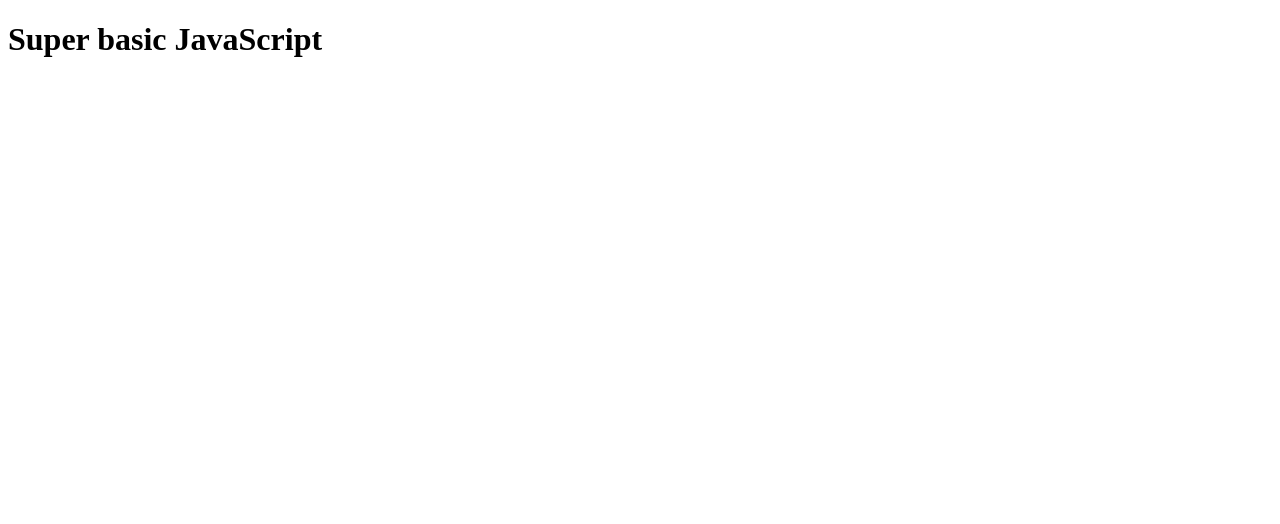
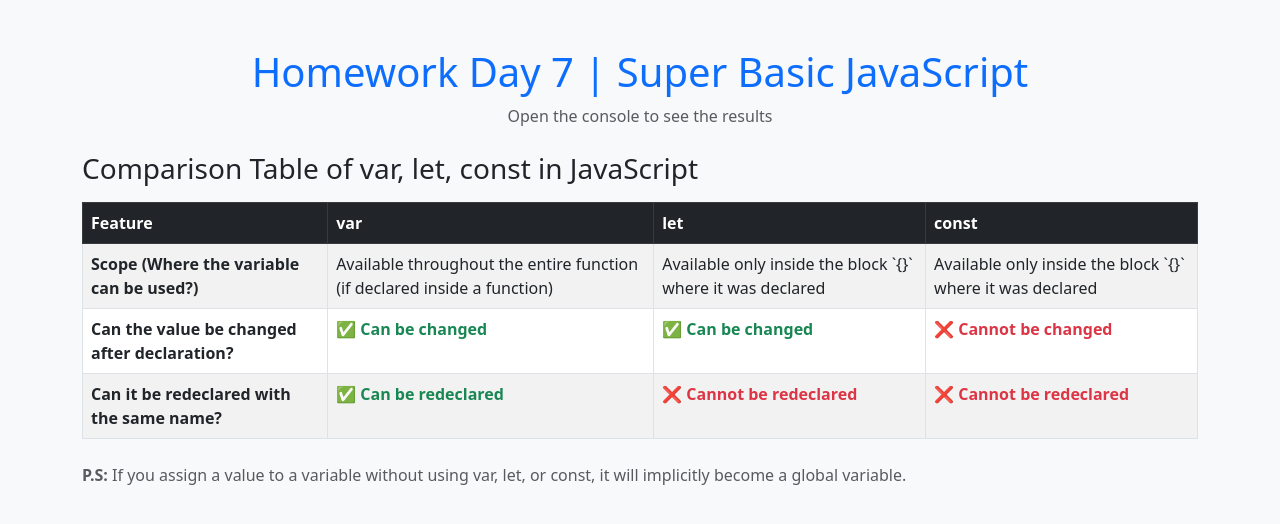
Before and after one commit to NguyenTruongTuan17022004/Super-basic-JavaScript, a plain HTML site: page Super basic JavaScript/index.html in a window 1280 px wide. Drawn offline with nearby package versions, Linux system fonts and the light colour scheme.

Commit message:
Sửa file html

```diff
--- a/Super basic JavaScript/index.html
+++ b/Super basic JavaScript/index.html
@@ -3,12 +3,58 @@
 <head>
     <meta charset="UTF-8">
     <meta name="viewport" content="width=device-width, initial-scale=1.0">
-    <title>Document</title>
+    <title>JavaScript Comparison Table</title>
+    <link rel="stylesheet" href="https://cdn.jsdelivr.net/npm/bootstrap@5.3.0/dist/css/bootstrap.min.css">
 </head>
-<body>
-    <h1>Super basic JavaScript</h1>
+<body class="bg-light">
+
+    <div class="container my-5">
+        <h1 class="text-center text-primary">Homework Day 7 | Super Basic JavaScript</h1>
+        <p class="text-center text-muted">Open the console to see the results</p>
+
+        <h3 class="mt-4">Comparison Table of var, let, const in JavaScript</h3>
+
+        <table class="table table-bordered table-striped mt-3">
+            <thead class="table-dark">
+                <tr>
+                    <th>Feature</th>
+                    <th>var</th>
+                    <th>let</th>
+                    <th>const</th>
+                </tr>
+            </thead>
+            <tbody>
+                <tr>
+                    <td><b>Scope (Where the variable can be used?)</b></td>
+                    <td>Available throughout the entire function (if declared inside a function)</td>
+                    <td>Available only inside the block `{}` where it was declared</td>
+                    <td>Available only inside the block `{}` where it was declared</td>
+                </tr>
+                <tr>
+                    <td><b>Can the value be changed after declaration?</b></td>
+                    <td class="text-success"><b>✅ Can be changed</b></td>
+                    <td class="text-success"><b>✅ Can be changed</b></td>
+                    <td class="text-danger"><b>❌ Cannot be changed</b></td>
+                </tr>
+                <tr>
+                    <td><b>Can it be redeclared with the same name?</b></td>
+                    <td class="text-success"><b>✅ Can be redeclared</b></td>
+                    <td class="text-danger"><b>❌ Cannot be redeclared</b></td>
+                    <td class="text-danger"><b>❌ Cannot be redeclared</b></td>
+                </tr>
+            </tbody>
+        </table>
+
+        <p class="mt-4 text-muted">
+            <b>P.S:</b> If you assign a value to a variable without using var, let, or const,
+            it will implicitly become a global variable.
+        </p>
+    </div>
+
+    <!-- Nhúng 3 file JavaScript -->
     <script src="Homework.js"></script>
     <script src="Exercises.js"></script>
     <script src="AdditionalChallenges.js"></script>
+
 </body>
 </html>
```
